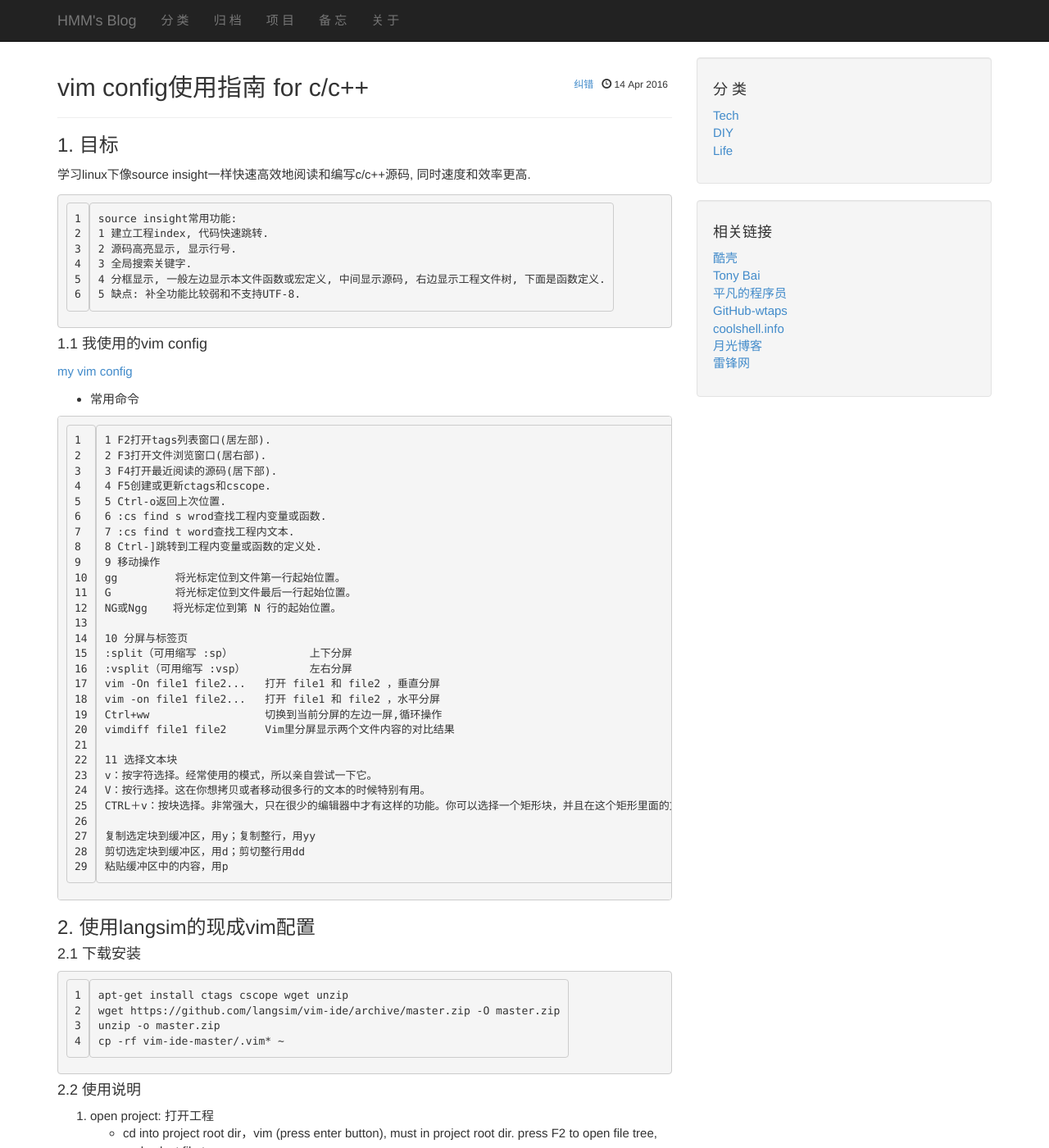
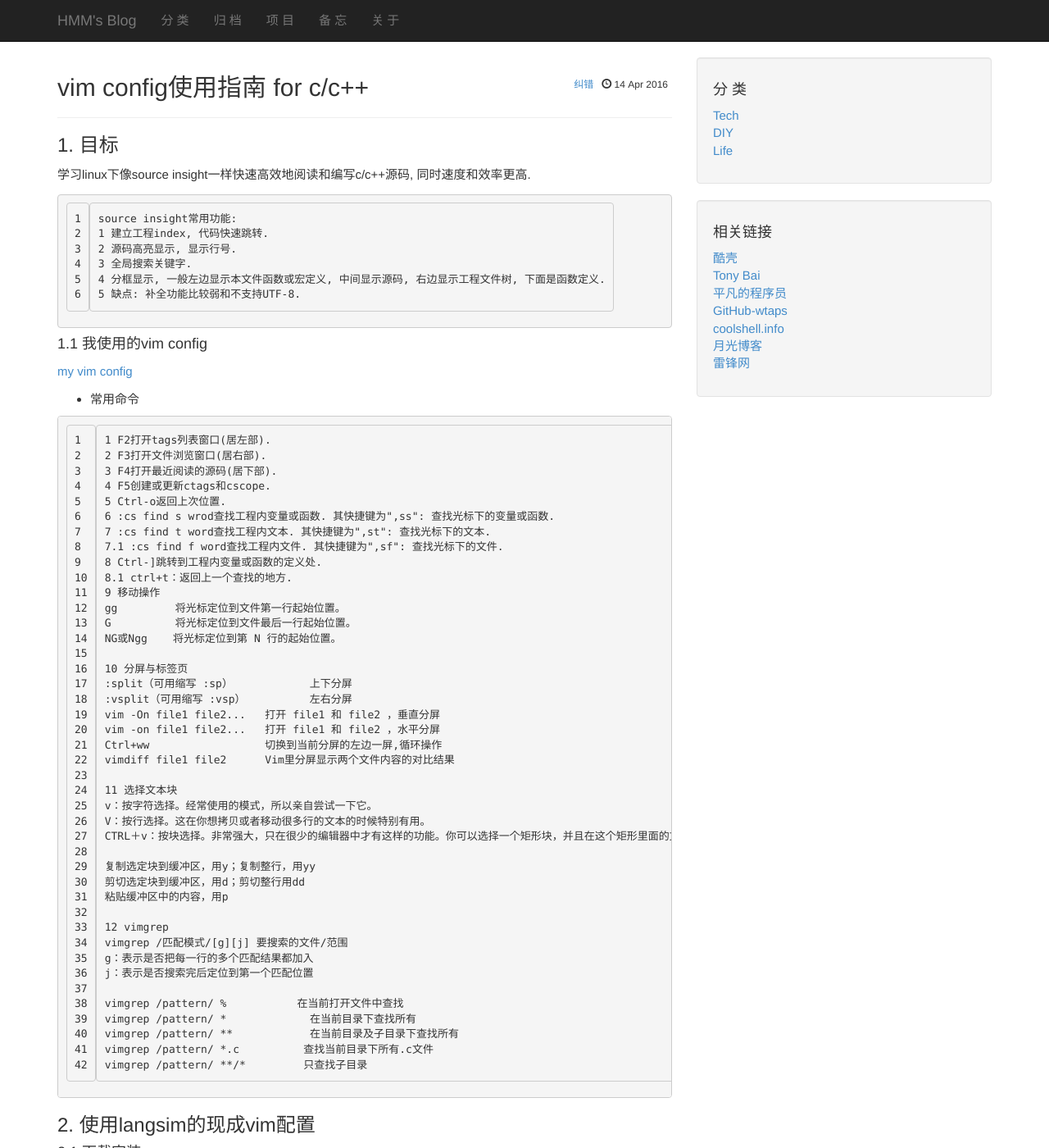
Before and after one commit to richardhmm/blog, a Jekyll site: the page built from _posts/blog/Tech/2016-4-14-vim-c-c++-plugin-guide.md, in a window 1280 px wide and 1400 px high. Shown: the whole window at 82% size. Built offline with Jekyll 4.4.1, drawn with Linux system fonts in a browser that asks for light colours; comment, search, counter and statistics services are not loaded.

Commit message:
update vimgrep

```diff
--- a/_posts/blog/Tech/2016-4-14-vim-c-c++-plugin-guide.md
+++ b/_posts/blog/Tech/2016-4-14-vim-c-c++-plugin-guide.md
@@ -29,9 +29,11 @@ source insight常用功能:
 3 F4打开最近阅读的源码(居下部).
 4 F5创建或更新ctags和cscope.
 5 Ctrl-o返回上次位置.
-6 :cs find s wrod查找工程内变量或函数.
-7 :cs find t word查找工程内文本.
+6 :cs find s wrod查找工程内变量或函数. 其快捷键为",ss": 查找光标下的变量或函数.
+7 :cs find t word查找工程内文本. 其快捷键为",st": 查找光标下的文本.
+7.1 :cs find f word查找工程内文件. 其快捷键为",sf": 查找光标下的文件.
 8 Ctrl-]跳转到工程内变量或函数的定义处.
+8.1 ctrl+t：返回上一个查找的地方.
 9 移动操作
 gg         将光标定位到文件第一行起始位置。
 G          将光标定位到文件最后一行起始位置。
@@ -53,6 +55,17 @@ CTRL＋v：按块选择。非常强大，只在很少的编辑器中才有这样
 复制选定块到缓冲区，用y；复制整行，用yy
 剪切选定块到缓冲区，用d；剪切整行用dd
 粘贴缓冲区中的内容，用p
+
+12 vimgrep
+vimgrep /匹配模式/[g][j] 要搜索的文件/范围
+g：表示是否把每一行的多个匹配结果都加入
+j：表示是否搜索完后定位到第一个匹配位置
+
+vimgrep /pattern/ %           在当前打开文件中查找
+vimgrep /pattern/ *             在当前目录下查找所有
+vimgrep /pattern/ **            在当前目录及子目录下查找所有
+vimgrep /pattern/ *.c          查找当前目录下所有.c文件
+vimgrep /pattern/ **/*         只查找子目录
 ~~~
 
 ### 2. 使用langsim的现成vim配置 ###
```
Also changed, not shown: _posts/blog/Tech/2016-4-21-openwrt-xiaomi_mini-wifi-excute-guide.md (+14 -10 lines).
